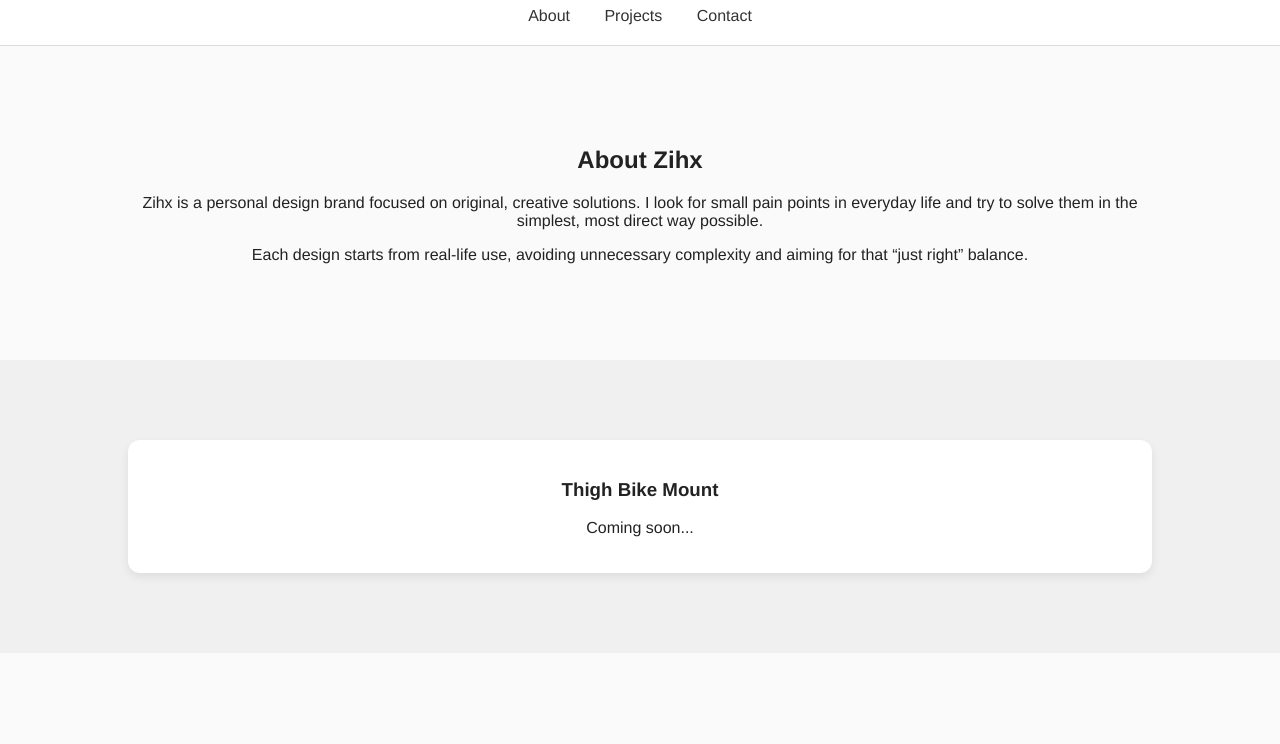
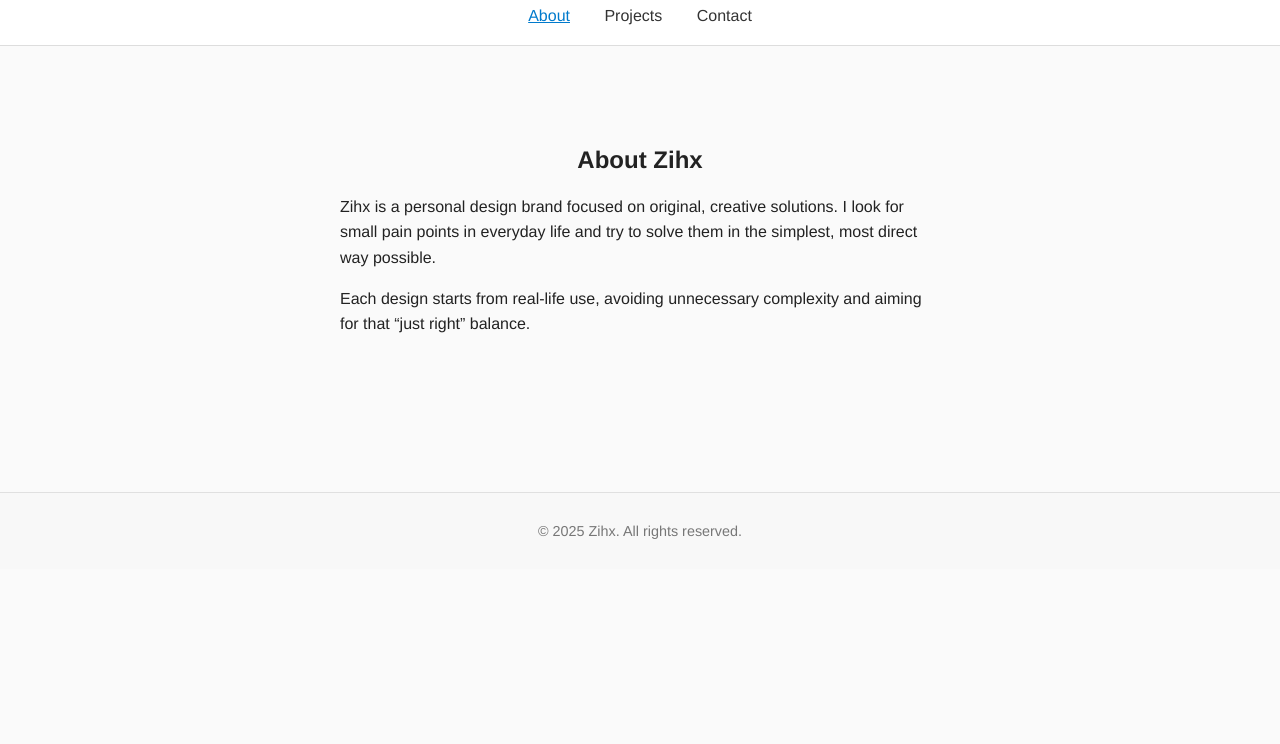
Before and after one commit to zhili88/zihx.github.io, a plain HTML site: page index.html in a window 1280 px wide. Shown: the part 56-800 px from the top of the page. Drawn offline with Linux system fonts and the light colour scheme.

Commit message:
Update index.html

```diff
--- a/index.html
+++ b/index.html
@@ -11,7 +11,6 @@
       background-color: #fafafa;
       color: #222;
       text-align: center;
-      scroll-behavior: smooth;
     }
 
     header {
@@ -39,6 +38,7 @@
       color: #333;
       font-weight: 500;
       transition: color 0.3s;
+      cursor: pointer;
     }
 
     nav a.active {
@@ -49,18 +49,18 @@
     section {
       padding: 80px 10%;
       box-sizing: border-box;
+      display: none; /* 默认隐藏 */
     }
 
-    #about {
-      background-color: #fafafa;
+    section.active {
+      display: block; /* 当前显示 */
     }
 
-    #projects {
-      background-color: #f0f0f0;
-    }
-
-    #contact {
-      background-color: #fafafa;
+    #about p {
+      max-width: 600px; /* 限制每行长度大约20个单词 */
+      margin: 15px auto;
+      line-height: 1.6;
+      text-align: left;
     }
 
     .gallery {
@@ -82,11 +82,6 @@
       box-shadow: 0 8px 20px rgba(0,0,0,0.12);
     }
 
-    .project-card img {
-      width: 100%;
-      border-radius: 10px;
-    }
-
     footer {
       padding: 30px;
       font-size: 0.9em;
@@ -101,14 +96,14 @@
   <header>
     <h1>Zihx</h1>
     <nav>
-      <a href="#about" class="nav-link">About</a>
-      <a href="#projects" class="nav-link">Projects</a>
-      <a href="#contact" class="nav-link">Contact</a>
+      <a class="nav-link active" data-target="about">About</a>
+      <a class="nav-link" data-target="projects">Projects</a>
+      <a class="nav-link" data-target="contact">Contact</a>
     </nav>
   </header>
 
   <!-- About Section -->
-  <section id="about">
+  <section id="about" class="active">
     <h2>About Zihx</h2>
     <p>
       Zihx is a personal design brand focused on original, creative solutions.
@@ -120,10 +115,13 @@
   </section>
 
   <!-- Projects Section -->
-  <section id="projects" class="gallery">
-    <div class="project-card">
-      <h3>Thigh Bike Mount</h3>
-      <p>Coming soon...</p>
+  <section id="projects">
+    <h2>Projects</h2>
+    <div class="gallery">
+      <div class="project-card">
+        <h3>Thigh Bike Mount</h3>
+        <p>Coming soon...</p>
+      </div>
     </div>
   </section>
 
@@ -138,24 +136,18 @@
   </footer>
 
   <script>
-    // 导航滚动高亮
+    const navLinks = document.querySelectorAll(".nav-link");
     const sections = document.querySelectorAll("section");
-    const navLinks = document.querySelectorAll(".nav-link");
 
-    window.addEventListener("scroll", () => {
-      let current = "";
-      sections.forEach(section => {
-        const sectionTop = section.offsetTop - 100;
-        if (pageYOffset >= sectionTop) {
-          current = section.getAttribute("id");
-        }
-      });
+    navLinks.forEach(link => {
+      link.addEventListener("click", () => {
+        // 移除所有active状态
+        navLinks.forEach(l => l.classList.remove("active"));
+        sections.forEach(s => s.classList.remove("active"));
 
-      navLinks.forEach(link => {
-        link.classList.remove("active");
-        if (link.getAttribute("href") === "#" + current) {
-          link.classList.add("active");
-        }
+        // 激活当前
+        link.classList.add("active");
+        document.getElementById(link.dataset.target).classList.add("active");
       });
     });
   </script>
```
